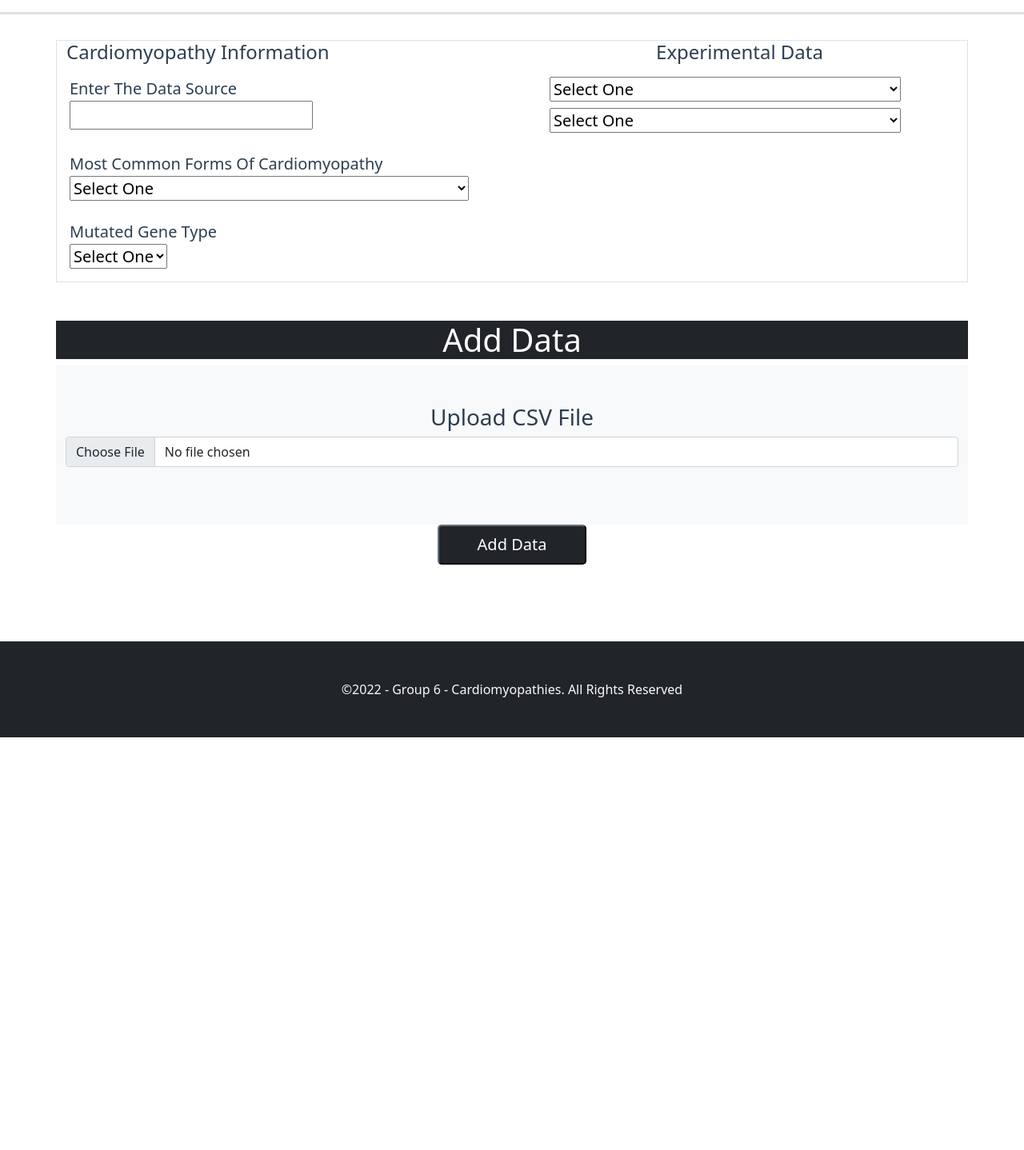
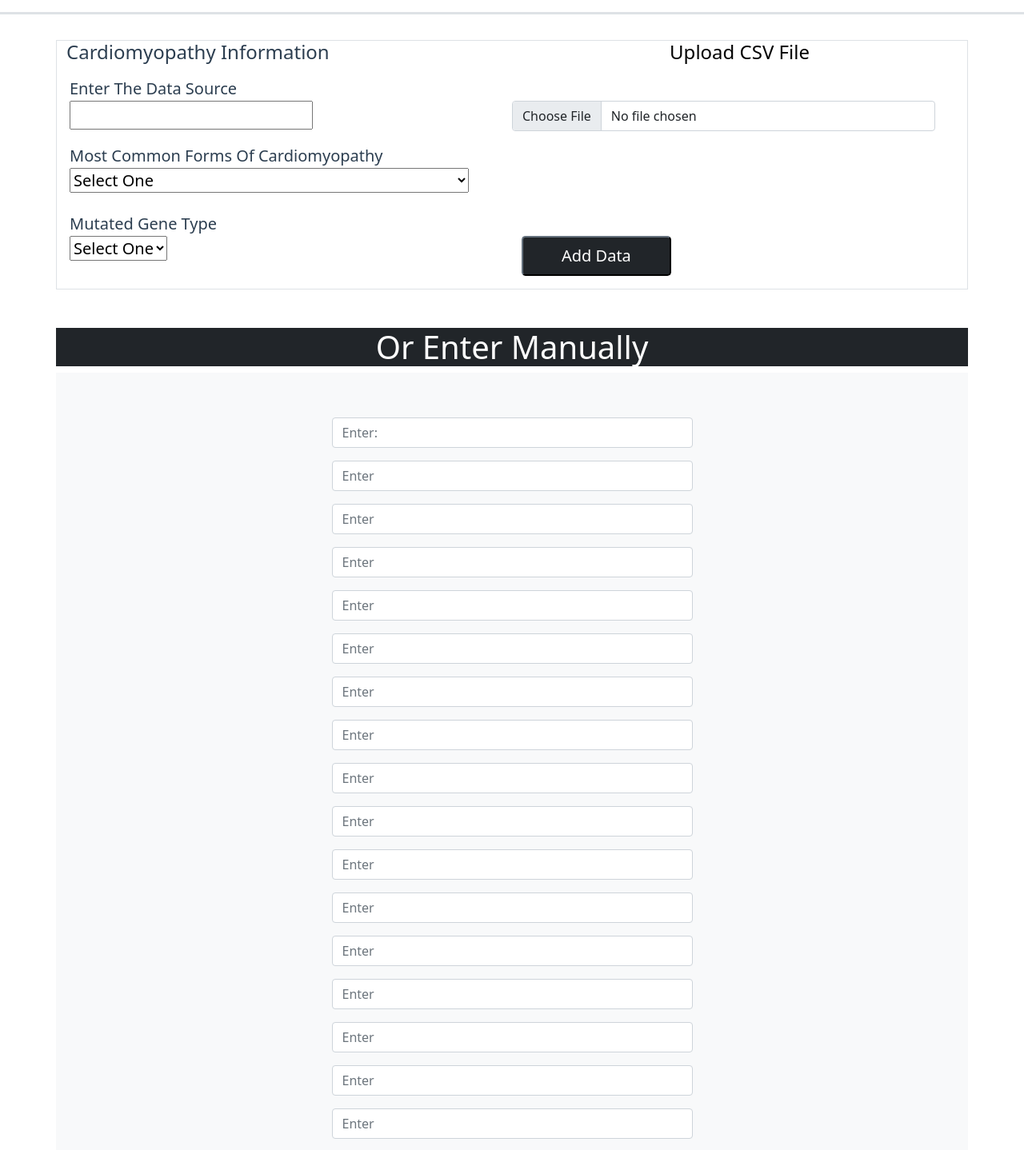
Before and after one commit to muneeb29/CentralRepo, a Vue app: page /addData in a window 1280 px wide. Shown: the part 180-1618 px from the top of the page at 80% size. Before the commit the page ends 1102 px from the top, so only its background shows below. Built offline with nearby package versions, Linux system fonts and the light colour scheme; no server answers; sample sign-in values are in the browser's storage; what @meforma/vue-toaster, vue3-apexcharts would draw is missing.

Commit message:
Changed Add Data Layout And Added Text Fields

```diff
--- a/src/components/NavBar.vue
+++ b/src/components/NavBar.vue
@@ -36,7 +36,11 @@
             >Search</router-link
           >
         </li>
-
+        <li class="nav-item">
+          <router-link :to="{ name: 'Dashboard' }" class="nav-link"
+            >Dashboard</router-link
+          >
+        </li>
         <li class="nav-item">
           <router-link :to="{ name: 'Help' }" class="nav-link"
             >Help</router-link
--- a/src/router/index.js
+++ b/src/router/index.js
@@ -9,6 +9,7 @@ import Notfound from "../views/Notfound.vue";
 import AddData from "../views/AddData.vue";
 import Showgraph from "../views/Showgraph.vue";
 import Search from "../views/Search.vue";
+import Dashboard from "../views/Dashboard.vue";
 import store from "../store";
 import { auth } from "../firebase/database";
 import Contact from "../views/Contact.vue";
@@ -24,8 +25,7 @@ const requireAuth = (to, from, next) => {
     }
 };
 
-const routes = [
-  {
+const routes = [{
         path: "/",
         name: "Home",
         component: Home,
@@ -74,6 +74,12 @@ const routes = [
         beforeEnter: requireAuth,
     },
     {
+        path: "/dashboard",
+        name: "Dashboard",
+        component: Dashboard,
+        beforeEnter: requireAuth,
+    },
+    {
         path: "/contact",
         name: "Contact",
         component: Contact,
--- a/src/views/AddData.vue
+++ b/src/views/AddData.vue
@@ -7,15 +7,17 @@
 
   <div class="container bg-white py-3"></div>
   </div>
+
   <div class="container border">
     <div class="row">
       <div class="col text-start">
         <h4>Cardiomyopathy Information</h4>
       </div>
 
-      <div class="col">
-        <h4>Experimental Data</h4>
-      </div>
+   <div class="col mx-auto">
+    <h4 class="container bg-white mx-auto text-black">Upload CSV File</h4>
+  </div>
+
 
       <div class="row">
         <div class="col form-control-lg">
@@ -25,88 +27,20 @@
               <div class="col">
                 <input type="text" name="data-src" id="data-srcID" />
               </div>
+
+              <div class="col mx-auto">
+                <input type="file" class="form-control">
+              </div>
             </div>
           </div>
         </div>
-        <div class="col mx-auto form-control-lg">
-          <select name="exp-1" id="exp-1ID">
-            <option disabled selected value="">Select One</option>
-            <option value="ledv">
-              Left Ventricular End Diastolic Volume (ledv)
-            </option>
-            <option value="redv">
-              Right ventricular End Diastolic Volume (redv)
-            </option>
-            <option value="lesv">
-              Left Ventricular End Systolic Volume (lesv)
-            </option>
-            <option value="resv">
-              Right Ventricular End Systolic Volume (resv)
-            </option>
-            <option value="lvef">
-              Left Ventricular Ejection Fraction (lvef)
-            </option>
-            <option value="rvef">
-              Right Ventricular Ejection Fraction (rvef)
-            </option>
-            <option value="lvmass">Left Ventricular Mass (lvmass)</option>
-            <option value="rvmass">Right Ventricular Mass (rvmass)</option>
-            <option value="lsv">Left Systolic Volume (lsv)</option>
-            <option value="rsv">Right Systolic Volume (rsv)</option>
-            <option value="scar">Fibrosis/scarring (scar)</option>
-            <option value="gender">Fender</option>
-            <option value="age">Age at MRI</option>
-            <option value="HCM">Apical HCM</option>
-            <option value="death">Sudden Cardiac Death</option>
-            <option value="hypertension">Hypertension</option>
-            <option value="diabetes">Diabetes</option>
-            <option value="myectomy">Myectomy</option>
-            <option value="other">Other</option>
-          </select>
 
-          <div class="row py-2">
-            <div class="col-">
-              <select name="exp-2" id="exp-2ID">
-                <option disabled selected value="">Select One</option>
-                <option value="ledv">
-                  Left Ventricular End diastolic Volume (ledv)
-                </option>
-                <option value="redv">
-                  Right Ventricular End diastolic Volume (redv)
-                </option>
-                <option value="lesv">
-                  Left Ventricular End systolic Volume (lesv)
-                </option>
-                <option value="resv">
-                  Right Ventricular End Systolic Volume (resv)
-                </option>
-                <option value="lvef">
-                  Left Ventricular Ejection Fraction (lvef)
-                </option>
-                <option value="rvef">
-                  Right Ventricular Ejection Fraction (rvef)
-                </option>
-                <option value="lvmass">Left Vntricular mass (lvmass)</option>
-                <option value="rvmass">Right Ventricular mass (rvmass)</option>
-                <option value="lsv">Left Systolic volume (lsv)</option>
-                <option value="rsv">Right Systolic volume (rsv)</option>
-                <option value="scar">Fibrosis/scarring (scar)</option>
-                <option value="gender">Gender</option>
-                <option value="age">Age at MRI</option>
-                <option value="HCM">Apical HCM</option>
-                <option value="death">Sudden Cardiac Death</option>
-                <option value="hypertension">Hypertension</option>
-                <option value="diabetes">Diabetes</option>
-                <option value="myectomy">Myectomy</option>
-                <option value="other">Other</option>
-              </select>
-            </div>
-          </div>
+
         </div>
       </div>
 
       <div class="row">
-        <div class="col text-start form-control-lg">
+        <div class="col text-start form-control-lg ">
           <label for="">Most Common Forms Of Cardiomyopathy</label>
 
           <div class="row">
@@ -143,20 +77,100 @@
                 <option value="Other">Other</option>
               </select>
             </div>
+            <!-- Button for adding data for either CSV File Or other inputs on left -->
+            <div class="col mx-auto">
+                <button class="btn-dark btn-lg px-5" type="submit">Add Data</button>
+
+            </div>
           </div>
         </div>
       </div>
     </div>
-  </div>
+
 
   <div class="py-5">
-    <h1 class="container bg-dark text-white">Add Data</h1>
+    <h1 class="container bg-dark text-white">Or Enter Manually</h1>
 
     <div>
       <div class="container bg-light py-5 hi-10">
-        <h3>Upload CSV File</h3>
-        <input type="file" class="form-control" id="customFile" />
-        <br />
+        <div class="row py-2">
+          <div class="col col-sm-5 mx-auto">
+          <input type="text" class="form-control mx-auto" placeholder="Enter:">
+        </div>
+        </div>
+          <div class="row py-2">
+          <div class="col col-sm-5 mx-auto">
+          <input type="text" class="form-control mx-auto" placeholder="Enter">
+        </div>
+        </div>
+          <div class="row py-2">
+          <div class="col col-sm-5 mx-auto">
+          <input type="text" class="form-control mx-auto" placeholder="Enter">
+        </div>
+        </div>
+          <div class="row py-2">
+          <div class="col col-sm-5 mx-auto">
+          <input type="text" class="form-control mx-auto" placeholder="Enter">
+        </div>
+        </div>
+          <div class="row py-2">
+          <div class="col col-sm-5 mx-auto">
+          <input type="text" class="form-control mx-auto" placeholder="Enter">
+        </div>
+        </div>
+          <div class="row py-2">
+          <div class="col col-sm-5 mx-auto">
+          <input type="text" class="form-control mx-auto" placeholder="Enter">
+        </div>
+        </div>  <div class="row py-2">
+          <div class="col col-sm-5 mx-auto">
+          <input type="text" class="form-control mx-auto" placeholder="Enter">
+        </div>
+        </div>  <div class="row py-2">
+          <div class="col col-sm-5 mx-auto">
+          <input type="text" class="form-control mx-auto" placeholder="Enter">
+        </div>
+        </div>  <div class="row py-2">
+          <div class="col col-sm-5 mx-auto">
+          <input type="text" class="form-control mx-auto" placeholder="Enter">
+        </div>
+        </div>  <div class="row py-2">
+          <div class="col col-sm-5 mx-auto">
+          <input type="text" class="form-control mx-auto" placeholder="Enter">
+        </div>
+        </div>  <div class="row py-2">
+          <div class="col col-sm-5 mx-auto">
+          <input type="text" class="form-control mx-auto" placeholder="Enter">
+        </div>
+        </div>  <div class="row py-2">
+          <div class="col col-sm-5 mx-auto">
+          <input type="text" class="form-control mx-auto" placeholder="Enter">
+        </div>
+        </div>  <div class="row py-2">
+          <div class="col col-sm-5 mx-auto">
+          <input type="text" class="form-control mx-auto" placeholder="Enter">
+        </div>
+        </div>  <div class="row py-2">
+          <div class="col col-sm-5 mx-auto">
+          <input type="text" class="form-control mx-auto" placeholder="Enter">
+        </div>
+        </div>  <div class="row py-2">
+          <div class="col col-sm-5 mx-auto">
+          <input type="text" class="form-control mx-auto" placeholder="Enter">
+        </div>
+        </div>  <div class="row py-2">
+          <div class="col col-sm-5 mx-auto">
+          <input type="text" class="form-control mx-auto" placeholder="Enter">
+        </div>
+        </div>  <div class="row py-2">
+          <div class="col col-sm-5 mx-auto">
+          <input type="text" class="form-control mx-auto" placeholder="Enter">
+        </div>
+        </div>  <div class="row py-2">
+          <div class="col col-sm-5 mx-auto">
+          <input type="text" class="form-control mx-auto" placeholder="Enter">
+        </div>
+        </div>
       </div>
 
       <button class="btn-dark btn-lg px-5" type="submit">Add Data</button>
--- /dev/null
+++ b/src/views/Dashboard.vue
@@ -0,0 +1,18 @@
+<template>
+      <div class="row">
+      <div class="col border border-3 py-3">
+        <h1>Dashboard</h1>
+        <h4>Welcome To The User Dashboard</h4>
+      </div>
+      </div>
+</template>
+
+<script>
+export default {
+
+}
+</script>
+
+<style>
+
+</style>
--- a/src/views/Search.vue
+++ b/src/views/Search.vue
@@ -89,6 +89,15 @@
         </div>
       </div>
     </div>
+
+    <div class="container py-5 text-white">
+    <br/> <br/>
+    <br/> <br/>
+    <br/> <br/>
+    <br/> <br/>
+    <br/>
+<!-- Empty Footer To Create Space -->
+    </div>
   </div>
 </template>
 
```
Lines whose indentation alone changed are shown as unchanged.
